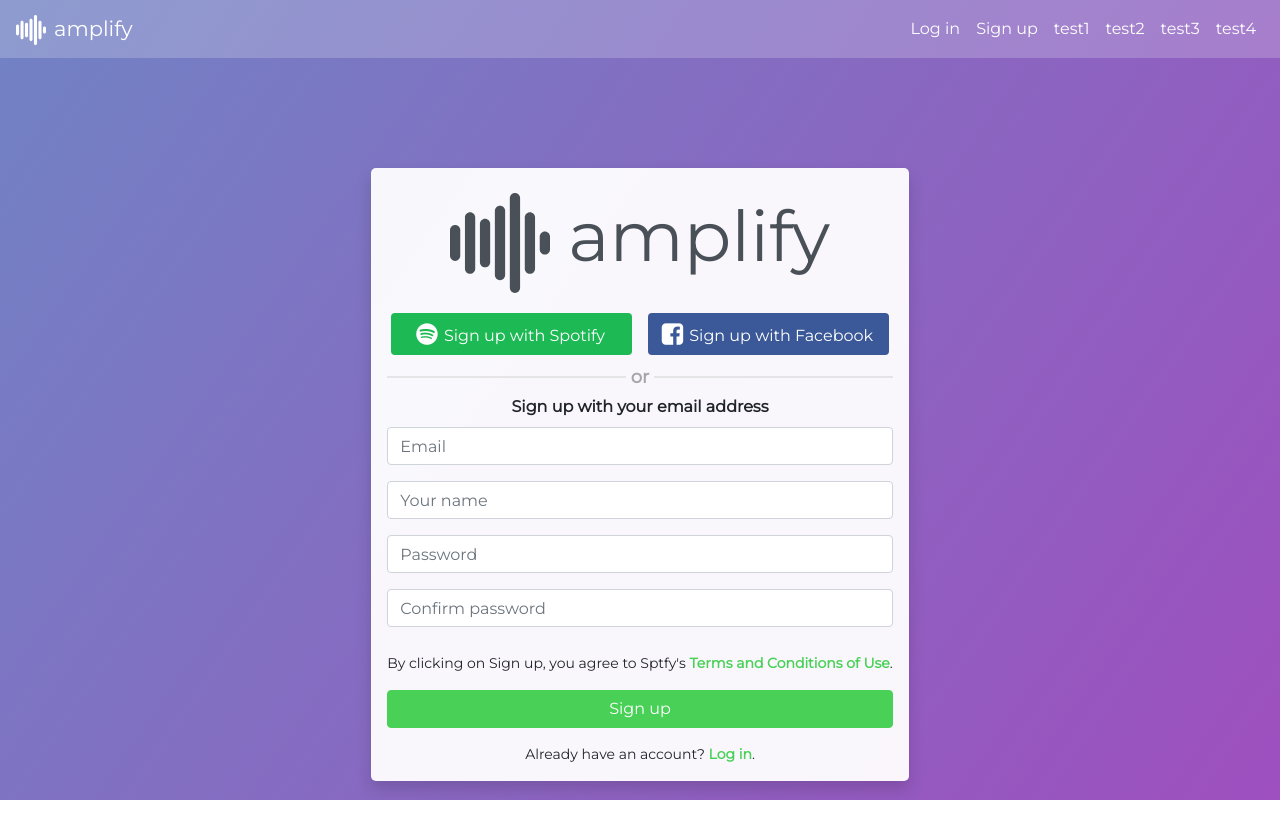
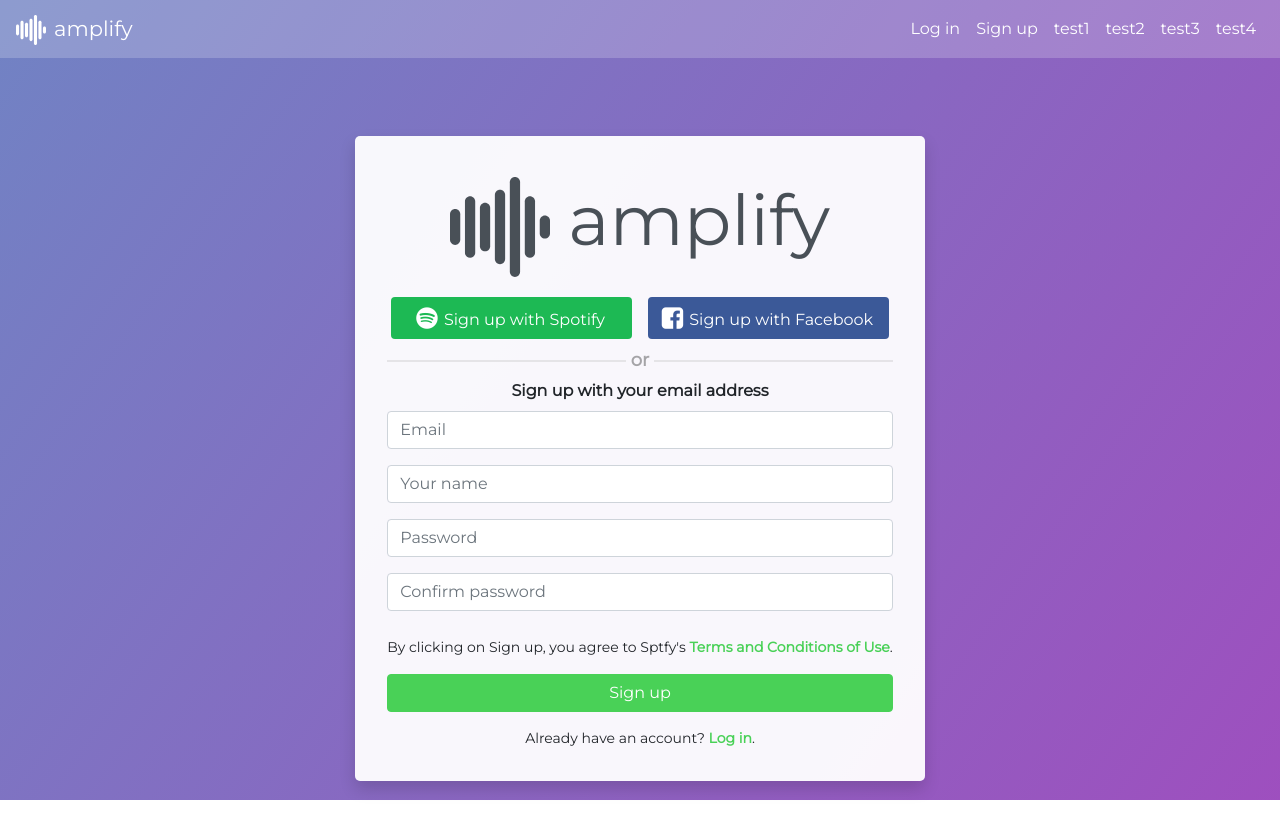
Before and after one commit to grzegorz92/sptfy-front, an Angular app in the folder sptfy-front/: page /signup in a window 1280 px wide. Shown: the top 838 px of the page. Before the commit the page ends 800 px from the top, so only its background shows below. Built offline with nearby package versions, Linux system fonts and the light colour scheme.

Commit message:
made app responsive + other stuff

```diff
--- a/sptfy-front/src/app/app.component.css
+++ b/sptfy-front/src/app/app.component.css
@@ -0,0 +1,4 @@
+/*.full-body{*/
+  /*width: 100%;*/
+  /*min-height: 100vh;*/
+/*}*/
--- a/sptfy-front/src/app/app.component.html
+++ b/sptfy-front/src/app/app.component.html
@@ -1,5 +1,8 @@
-
+<div class="full-body">
 
   <app-header>...Loading...</app-header>
   <!--<router-outlet></router-outlet>-->
   <app-not-authorized></app-not-authorized>
+
+
+</div>
--- a/sptfy-front/src/app/header/header.component.css
+++ b/sptfy-front/src/app/header/header.component.css
@@ -1,6 +1,7 @@
 .gj-navbar{
   /*background-color: rgba(73, 80, 87, 0.65);*/
   background-color: rgba(255, 255, 255, 0.2);
+
 }
 
 .gj-navbar-brand, .gj-navbar-items{
@@ -35,7 +36,7 @@
 /*.toggler-btn:hover*/
 {
   /*color: rgb(182, 94, 113);    pink */
-  color: rgb(54, 61, 68);
+  color: rgba(54, 61, 68, 1);
 }
 
 .toggler-btn:focus,
@@ -51,7 +52,7 @@
 
 /*Disable hover in toggler button on touch-screen devices // Enable only on non-touch screen*/
 @media (hover: hover) {
-  .toggler-btn:hover { color: rgb(54, 61, 68); }
+  .toggler-btn:hover { color: rgb(68, 0, 32); }
 }
 
 
--- a/sptfy-front/src/app/header/header.component.html
+++ b/sptfy-front/src/app/header/header.component.html
@@ -1,4 +1,4 @@
-<nav class="gj-navbar navbar navbar-expand-md gf-bitter">
+<nav class="gj-navbar navbar navbar-expand-md gf-bitter" >
   <a class="navbar-brand gj-navbar-brand" href="#">
     <!--<i style="font-size: 25px" class="fa fa-spotify"></i>-->
 
--- a/sptfy-front/src/app/not-authorized/login/login.component.css
+++ b/sptfy-front/src/app/not-authorized/login/login.component.css
@@ -1,4 +1,4 @@
-.gj-container {
+.form-container {
   /*position: absolute;*/
   /*top: 200px;*/
   /*left: 200px;*/
--- a/sptfy-front/src/app/not-authorized/login/login.component.html
+++ b/sptfy-front/src/app/not-authorized/login/login.component.html
@@ -1,6 +1,6 @@
 <!--<div style="background-image: url(https://livewallpaper.info/wp-content/uploads/2017/08/full-hd-hipster-wallpaper-wpc9005349-1024x640.jpg)">-->
 <div class="d-flex flex-column justify-content-center align-items-center my-5" style="height: 100%">
-<form class="gj-container shadow-lg p-3">
+<form class="form-container shadow-lg p-3">
   <div class="gj-log-logo"><i class="fa fa-user-circle"></i> </div>
   <div style="padding-bottom: 10px; font-weight: bold">Sign in with your email address </div>
   <div class="form-group">
--- a/sptfy-front/src/app/not-authorized/register/register.component.css
+++ b/sptfy-front/src/app/not-authorized/register/register.component.css
@@ -1,50 +1,70 @@
-.gj-container {
-  /*padding: 40px 40px;*/
+/*.main-container {   */
+/*}*/
+
+.form-container {
   background-color: rgba(255, 255, 255, 0.95);
-  border-radius: 5px;
-  /*margin-top: 100px;  */
-
-  /*padding: 2rem 1rem;*/
-  /*margin-bottom: 2rem;*/
-
-}
-
-@media (min-width: 576px) {
-  .gj-container {
-    margin-top: 0px;
-
-  }
-}
-
-@media (min-width: 768px) {
-  .gj-container {
-    margin-top: 110px;
-  }
-}
-
-@media (min-width: 992px) {
-  .gj-container {
-    margin-top: 110px;
-  }
-}
-
-@media (min-width: 1200px) {
-  .gj-container {
-    margin-top: 110px;
-  }
-}
-
-.gj-terms-paragraph{
-  font-size: 14px;
-  padding-top: 10px;
-  text-align: center;
 }
 
 .gj-log-logo {
   text-align: center;
-  font-size: 70px;
-  padding-bottom: 20px;
-  color: #495057
+  color: #495057;
+}
+
+/*.log-logo-size {*/
+/*}*/
+
+@media (min-width: 0px)  {
+
+  .main-container {
+    min-height: 0vh;
+  }
+  .form-container {
+    padding: 2rem 1rem;
+    border-radius: 0px;
+  }
+}
+
+@media (min-width: 450px){
+
+  .main-container {
+    min-height: 100vh;
+  }
+}
+
+@media (min-width: 576px) {
+
+  .form-container {
+    padding: 2rem;
+    border-radius: 5px;
+  }
+}
+
+@media (min-height: 0px ) {
+
+  .gj-log-logo {
+    font-size: 0px;
+    padding-bottom: 2rem;
+  }
+  .log-logo-size {
+    width: 30px;
+  }
+}
+
+@media (min-height: 670px ) {
+
+  .gj-log-logo {
+    font-size: 70px;
+    padding-bottom: 20px;
+  }
+  .log-logo-size {
+    width: 100px;
+  }
+}
+
+.gj-terms-paragraph {
+  font-size: 14px;
+  padding-top: 10px;
+  text-align: center;
 }
 
 .flex-parent {
@@ -72,7 +92,7 @@
   margin: 0px 5px 0px 5px;
 }
 
-.icon-offset{
+.icon-offset {
   position: relative;
   top: 2px;
   left: -2px;
--- a/sptfy-front/src/app/not-authorized/register/register.component.html
+++ b/sptfy-front/src/app/not-authorized/register/register.component.html
@@ -1,8 +1,8 @@
-<div class="d-flex flex-column justify-content-center align-items-center" style="height: 100%">
-  <form class="gj-container shadow p-3">
+<div class="d-flex flex-column justify-content-center align-items-center main-container">
+  <form class=" form-container shadow ">
 
     <div class="gj-log-logo">
-        <img src="assets/sound-bars-pulse-495057.svg" width="100px">
+        <img src="assets/sound-bars-pulse-495057.svg" class="log-logo-size">
         amplify
     </div>
 
```
